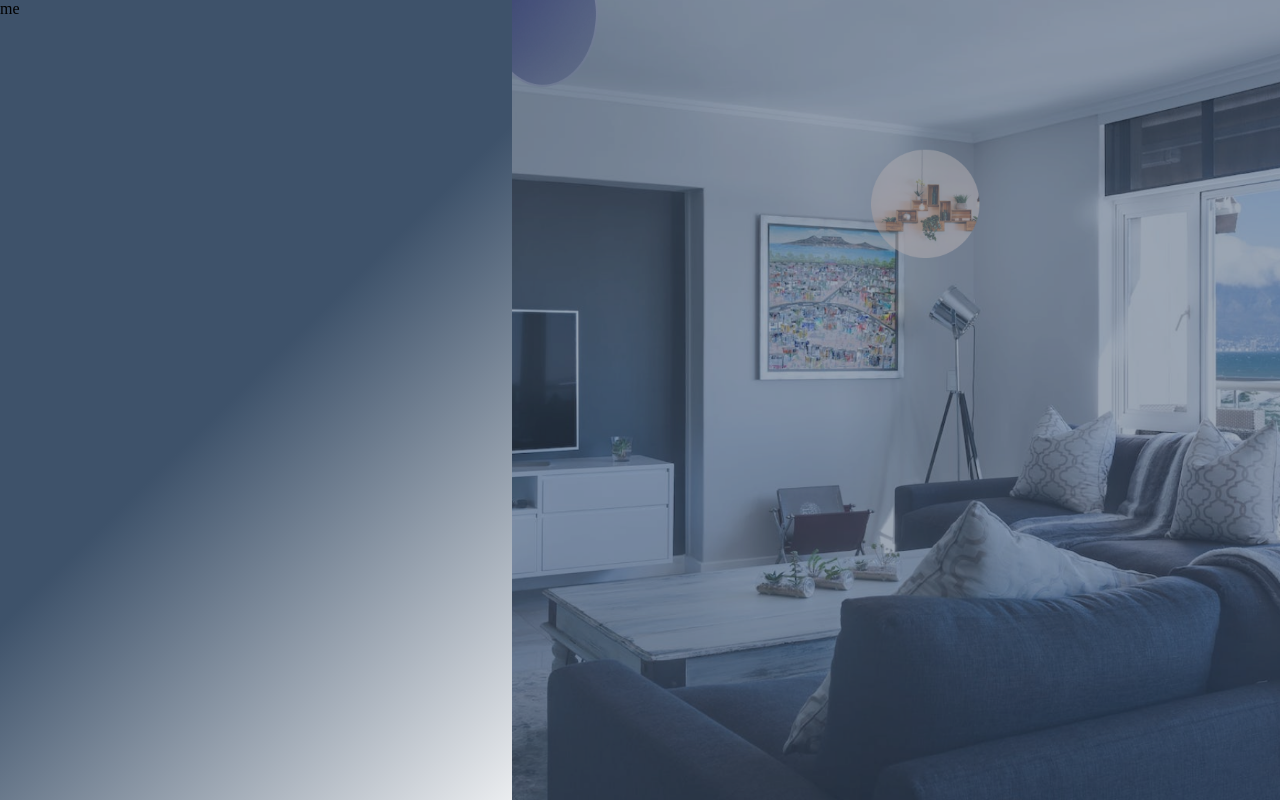
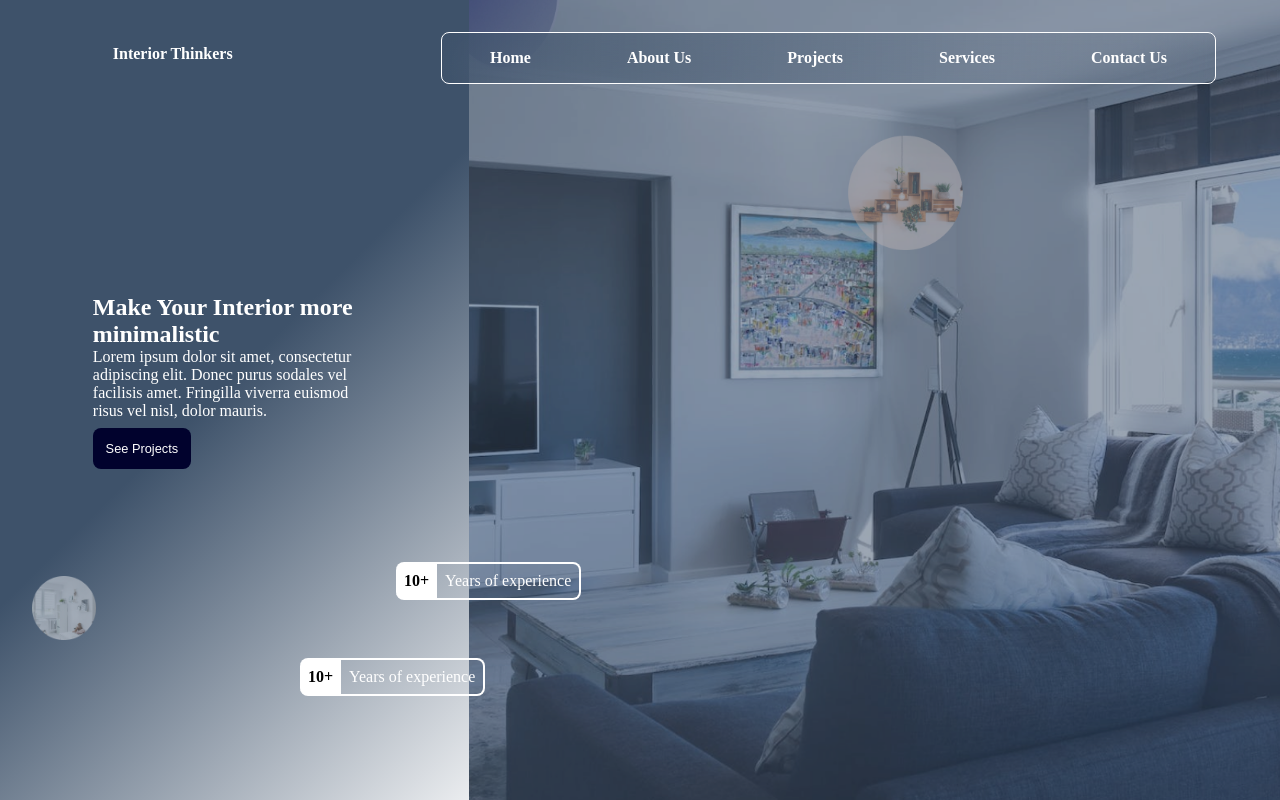
Before and after one commit to Habidoye97/responsive-hero-page, a React (Create React App) app: page / in a window 1280 px wide. Built offline with nearby package versions, Linux system fonts and the light colour scheme.

Commit message:
Update app component, app.css and create navbar.css

```diff
--- a/src/App.css
+++ b/src/App.css
@@ -5,9 +5,17 @@
 }
 
 .header-left {
-  flex: 2;
+  flex: 1.5;
+  display: flex;
+  flex-direction: column;
+  align-items: center;
+  justify-content: space-between;
   background-image: linear-gradient(135.49deg, var(--bg-color-light) 48.1%, var(--bg-color-dark) 100.21%);
   min-height: 100%;
+  padding: 2rem;
+  margin: 0 auto;
+  color: white;
+  position: relative;
 }
 
 .header-right {
@@ -31,3 +39,100 @@
   background-color: var(--bg-color-light);
   opacity: 0.3;
 }
+
+.logo_container {
+  display: flex;
+  align-items: center;
+  gap: 20px;
+  width: 70%;
+}
+
+.logo_container div {
+  background-color: black;
+  height: 100%;
+}
+
+.logo_description {
+  font-size: var(--normal-font);
+  line-height: 43px;
+}
+
+.interior-page-head {
+  width: 70%;
+}
+
+.interior-page-head h3 {
+  font-weight: 600;
+  font-size: var(--little-big-font);
+}
+
+.interior-page-head button {
+  outline: none;
+  background-color: var(--button-bg);
+  padding: .8rem;
+  font-size: var(--small-font);
+  color: white;
+  border-radius: .5rem;
+  margin-top: .5rem;
+  cursor: pointer;
+}
+
+.first-image {
+  border-radius: 50%;
+  width: 5rem;
+  height: 5rem;
+}
+
+.first-image img {
+  width: 4rem;
+  height: 4rem;
+  position: absolute;
+  left: 2rem;
+  bottom: 20%;
+}
+
+.frame {
+  display: flex;
+  align-items: center;
+  border-radius: .5rem;
+  height: fit-content;
+}
+
+.frame h2 {
+  font-size: var(--normal-font);
+  background-color: white;
+  color: black;
+  height: 100%;
+  padding: .5rem;
+  border-radius: .5rem 0 0 .5rem;
+  border-bottom: .15rem solid white;
+  border-top: .15rem solid white;
+}
+
+.frame p {
+  background-color: transparent;
+  height: 100%;
+  padding: .5rem;
+  background-color: transparent;
+  border-bottom: .15rem solid white;
+  border-top: .15rem solid white;
+  border-right: .15rem solid white;
+  border-radius: 0 .5rem .5rem 0;
+}
+
+.frame-container {
+  position: absolute;
+  z-index: 5;
+}
+
+.first {
+  bottom: 25%;
+  right: -7rem;
+
+}
+
+.second {
+  bottom: 13%;
+  right: -1rem;
+
+}
--- a/src/App.js
+++ b/src/App.js
@@ -1,10 +1,39 @@
 import './App.css';
+import Elipse1 from './images/ellipse2.png'
 
 function App() {
   return (
     <div className="header">
       <div className='header-left'>
-        me
+        <div className="logo_container">
+          <div className="logo"></div>
+          <h1 className="logo_description">Interior Thinkers</h1>
+        </div>
+
+        <div className='interior-page-head'>
+          <h3>Make Your Interior more minimalistic</h3>
+          <p>Lorem ipsum dolor sit amet, consectetur adipiscing elit. Donec purus sodales vel facilisis amet. Fringilla viverra euismod risus vel nisl, dolor mauris.</p>
+          <button>See Projects</button>
+        </div>
+
+        <div className='first-image'>
+          <img src={Elipse1} alt="" />
+        </div>
+
+        <div className="frame-container first">
+          <div className='frame'>
+            <h2>10+</h2>
+            <p>Years of experience</p>
+          </div>
+        </div>
+
+        <div className="frame-container second">
+          <div className='frame'>
+            <h2>10+</h2>
+            <p>Years of experience</p>
+          </div>
+        </div>
+
 
       </div>
       <div className='header-right'>
--- a/src/Components/Navbar.jsx
+++ b/src/Components/Navbar.jsx
@@ -1,5 +1,6 @@
 import React from 'react';
 import { links } from './Data';
+import './navbar.css'
 
 const Navbar = () => {
   return (
--- /dev/null
+++ b/src/Components/navbar.css
@@ -0,0 +1,28 @@
+.nav-links-container {
+  display: flex;
+
+}
+
+.nav-links {
+  display: flex;
+  position: fixed;
+  top: 2rem;
+  right: 4rem;
+  z-index: 10;
+  border-radius: .5rem;
+  border: .1rem solid white;
+  background: linear-gradient(90.82deg, rgba(62, 82, 106, 0.6) 1.7%, rgba(62, 82, 106, 0.1) 99.78%);
+  backdrop-filter: blur(25px);
+
+}
+
+.nav-links li {
+  padding: 1rem 3rem;
+  color: white;
+  font-weight: 700;
+  cursor: pointer;
+}
+
+.nav-links li:hover {
+  background-color: var(--button-bg);
+}
--- a/src/index.css
+++ b/src/index.css
@@ -12,6 +12,7 @@
   --button-bg: #01022D;
   --bigger-font: 3rem;
   --big-font: 2rem;
+  --little-big-font: 1.5rem;
   --normal-font: 1rem;
   --small-font: .8rem;
   --smaller-font: .5rem;
--- a/src/index.js
+++ b/src/index.js
@@ -2,10 +2,12 @@ import React from 'react';
 import ReactDOM from 'react-dom/client';
 import './index.css';
 import App from './App';
+import Navbar from './Components/Navbar';
 
 const root = ReactDOM.createRoot(document.getElementById('root'));
 root.render(
   <React.StrictMode>
+    <Navbar />
     <App />
   </React.StrictMode>
 );
```
